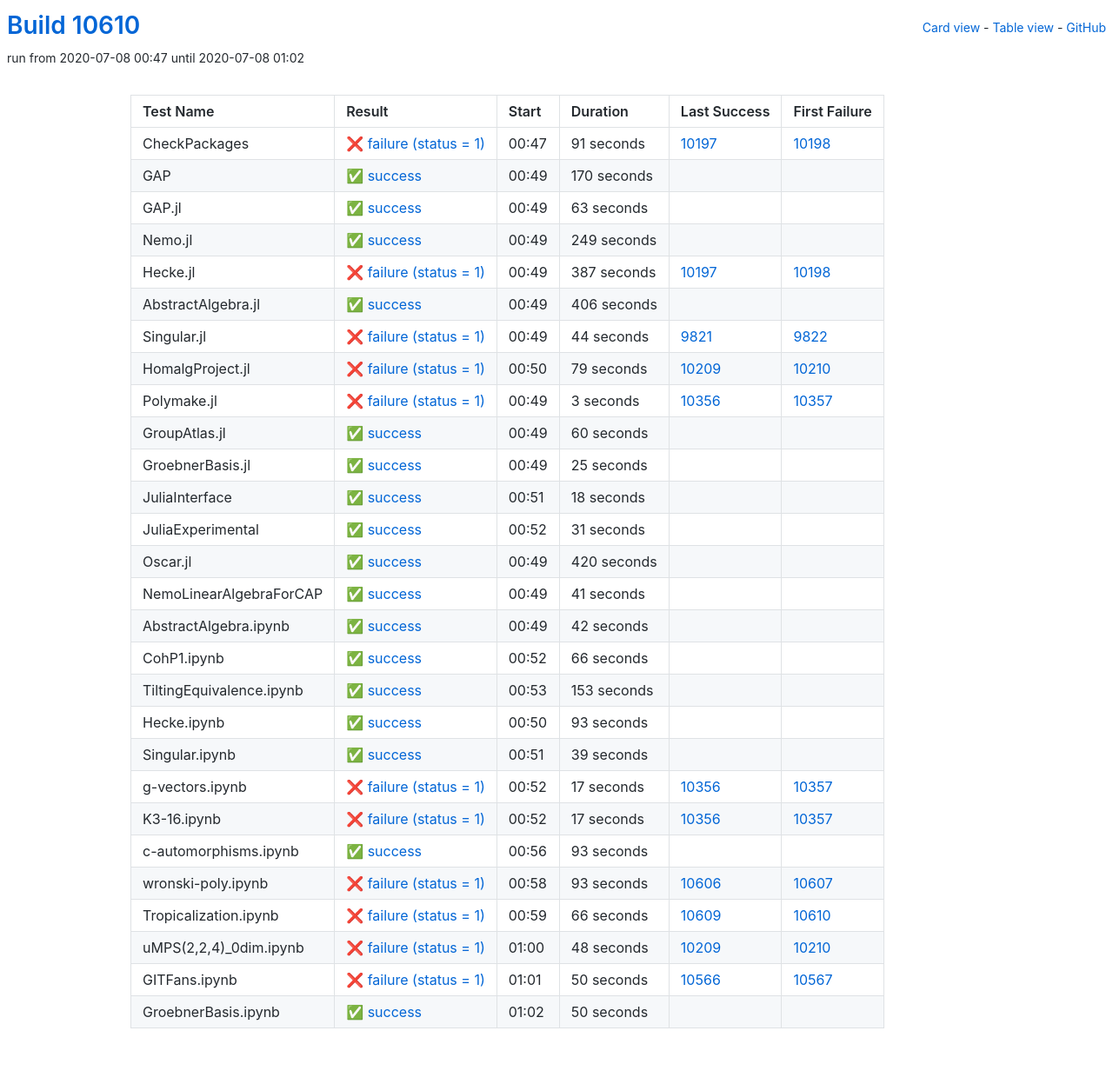
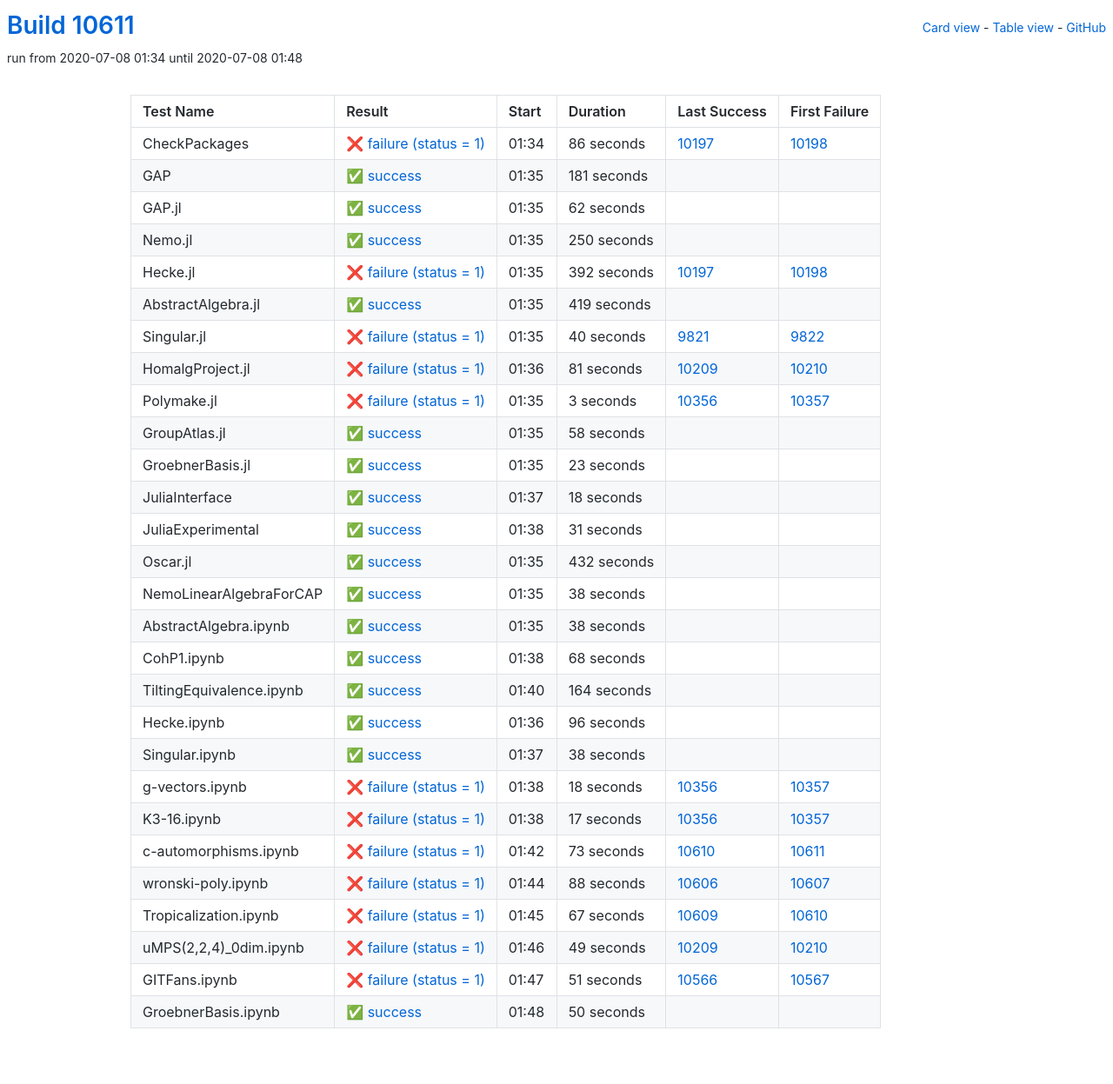
Before and after one commit to oscar-system/oscar-ci-status, a Jekyll site: the page built from table.html, in a window 1280 px wide. Shown: the whole page at 87% size. Built offline with Jekyll 4.4.1, drawn with Linux system fonts in a browser that asks for light colours.

Commit message:
Build #10611

```diff
--- a/_data/ci.yml
+++ b/_data/ci.yml
@@ -1,6 +1,6 @@
 ---
-build: 10610
-build_url: https://oscarci.mathematik.uni-kl.de/job/oscar/10610/
+build: 10611
+build_url: https://oscarci.mathematik.uni-kl.de/job/oscar/10611/
 job: oscar
 organization: oscar-system
 repo: oscar-ci-status
@@ -8,104 +8,104 @@
 tests:
 - name: CheckPackages
   id: checkpackages
-  log: https://oscarci.mathematik.uni-kl.de/job/oscar/10610/artifact/logs/build-10610/CheckPackages.log
-  start: 2020-07-08 00:47
+  log: https://oscarci.mathematik.uni-kl.de/job/oscar/10611/artifact/logs/build-10611/CheckPackages.log
+  start: 2020-07-08 01:34
   success: false
   exitcode: 1
   status: failure
-  duration: 91
+  duration: 86
   last_success: 10197
   last_success_url: https://oscarci.mathematik.uni-kl.de/job/oscar/10197/
   first_failure: 10198
   first_failure_url: https://oscarci.mathematik.uni-kl.de/job/oscar/10198/
 - name: GAP
   id: gap
-  log: https://oscarci.mathematik.uni-kl.de/job/oscar/10610/artifact/logs/build-10610/GAP.log
-  start: 2020-07-08 00:49
+  log: https://oscarci.mathematik.uni-kl.de/job/oscar/10611/artifact/logs/build-10611/GAP.log
+  start: 2020-07-08 01:35
   success: true
   exitcode: 0
   status: success
-  duration: 170
+  duration: 181
   last_success: false
   last_success_url:
   first_failure: false
   first_failure_url:
 - name: GAP.jl
   id: gap-jl
-  log: https://oscarci.mathematik.uni-kl.de/job/oscar/10610/artifact/logs/build-10610/GAP.jl.log
-  start: 2020-07-08 00:49
+  log: https://oscarci.mathematik.uni-kl.de/job/oscar/10611/artifact/logs/build-10611/GAP.jl.log
+  start: 2020-07-08 01:35
   success: true
   exitcode: 0
   status: success
-  duration: 63
+  duration: 62
   last_success: false
   last_success_url:
   first_failure: false
   first_failure_url:
 - name: Nemo.jl
   id: nemo-jl
-  log: https://oscarci.mathematik.uni-kl.de/job/oscar/10610/artifact/logs/build-10610/Nemo.jl.log
-  start: 2020-07-08 00:49
+  log: https://oscarci.mathematik.uni-kl.de/job/oscar/10611/artifact/logs/build-10611/Nemo.jl.log
+  start: 2020-07-08 01:35
   success: true
   exitcode: 0
   status: success
-  duration: 249
+  duration: 250
   last_success: false
   last_success_url:
   first_failure: false
   first_failure_url:
 - name: Hecke.jl
   id: hecke-jl
-  log: https://oscarci.mathematik.uni-kl.de/job/oscar/10610/artifact/logs/build-10610/Hecke.jl.log
-  start: 2020-07-08 00:49
+  log: https://oscarci.mathematik.uni-kl.de/job/oscar/10611/artifact/logs/build-10611/Hecke.jl.log
+  start: 2020-07-08 01:35
   success: false
   exitcode: 1
   status: failure
-  duration: 387
+  duration: 392
   last_success: 10197
   last_success_url: https://oscarci.mathematik.uni-kl.de/job/oscar/10197/
   first_failure: 10198
   first_failure_url: https://oscarci.mathematik.uni-kl.de/job/oscar/10198/
 - name: AbstractAlgebra.jl
   id: abstractalgebra-jl
-  log: https://oscarci.mathematik.uni-kl.de/job/oscar/10610/artifact/logs/build-10610/AbstractAlgebra.jl.log
-  start: 2020-07-08 00:49
+  log: https://oscarci.mathematik.uni-kl.de/job/oscar/10611/artifact/logs/build-10611/AbstractAlgebra.jl.log
+  start: 2020-07-08 01:35
   success: true
   exitcode: 0
   status: success
-  duration: 406
+  duration: 419
   last_success: false
   last_success_url:
   first_failure: false
   first_failure_url:
 - name: Singular.jl
   id: singular-jl
-  log: https://oscarci.mathematik.uni-kl.de/job/oscar/10610/artifact/logs/build-10610/Singular.jl.log
-  start: 2020-07-08 00:49
+  log: https://oscarci.mathematik.uni-kl.de/job/oscar/10611/artifact/logs/build-10611/Singular.jl.log
+  start: 2020-07-08 01:35
   success: false
   exitcode: 1
   status: failure
-  duration: 44
+  duration: 40
   last_success: 9821
   last_success_url: https://oscarci.mathematik.uni-kl.de/job/oscar/9821/
   first_failure: 9822
   first_failure_url: https://oscarci.mathematik.uni-kl.de/job/oscar/9822/
 - name: HomalgProject.jl
   id: homalgproject-jl
-  log: https://oscarci.mathematik.uni-kl.de/job/oscar/10610/artifact/logs/build-10610/HomalgProject.jl.log
-  start: 2020-07-08 00:50
+  log: https://oscarci.mathematik.uni-kl.de/job/oscar/10611/artifact/logs/build-10611/HomalgProject.jl.log
+  start: 2020-07-08 01:36
   success: false
   exitcode: 1
   status: failure
-  duration: 79
+  duration: 81
   last_success: 10209
   last_success_url: https://oscarci.mathematik.uni-kl.de/job/oscar/10209/
   first_failure: 10210
   first_failure_url: https://oscarci.mathematik.uni-kl.de/job/oscar/10210/
 - name: Polymake.jl
   id: polymake-jl
-  log: https://oscarci.mathematik.uni-kl.de/job/oscar/10610/artifact/logs/build-10610/Polymake.jl.log
-  start: 2020-07-08 00:49
+  log: https://oscarci.mathematik.uni-kl.de/job/oscar/10611/artifact/logs/build-10611/Polymake.jl.log
+  start: 2020-07-08 01:35
   success: false
   exitcode: 1
   status: failure
@@ -116,32 +116,32 @@
   first_failure_url: https://oscarci.mathematik.uni-kl.de/job/oscar/10357/
 - name: GroupAtlas.jl
   id: groupatlas-jl
-  log: https://oscarci.mathematik.uni-kl.de/job/oscar/10610/artifact/logs/build-10610/GroupAtlas.jl.log
-  start: 2020-07-08 00:49
+  log: https://oscarci.mathematik.uni-kl.de/job/oscar/10611/artifact/logs/build-10611/GroupAtlas.jl.log
+  start: 2020-07-08 01:35
   success: true
   exitcode: 0
   status: success
-  duration: 60
+  duration: 58
   last_success: false
   last_success_url:
   first_failure: false
   first_failure_url:
 - name: GroebnerBasis.jl
   id: groebnerbasis-jl
-  log: https://oscarci.mathematik.uni-kl.de/job/oscar/10610/artifact/logs/build-10610/GroebnerBasis.jl.log
-  start: 2020-07-08 00:49
+  log: https://oscarci.mathematik.uni-kl.de/job/oscar/10611/artifact/logs/build-10611/GroebnerBasis.jl.log
+  start: 2020-07-08 01:35
   success: true
   exitcode: 0
   status: success
-  duration: 25
+  duration: 23
   last_success: false
   last_success_url:
   first_failure: false
   first_failure_url:
 - name: JuliaInterface
   id: juliainterface
-  log: https://oscarci.mathematik.uni-kl.de/job/oscar/10610/artifact/logs/build-10610/JuliaInterface.log
-  start: 2020-07-08 00:51
+  log: https://oscarci.mathematik.uni-kl.de/job/oscar/10611/artifact/logs/build-10611/JuliaInterface.log
+  start: 2020-07-08 01:37
   success: true
   exitcode: 0
   status: success
@@ -152,8 +152,8 @@
   first_failure_url:
 - name: JuliaExperimental
   id: juliaexperimental
-  log: https://oscarci.mathematik.uni-kl.de/job/oscar/10610/artifact/logs/build-10610/JuliaExperimental.log
-  start: 2020-07-08 00:52
+  log: https://oscarci.mathematik.uni-kl.de/job/oscar/10611/artifact/logs/build-10611/JuliaExperimental.log
+  start: 2020-07-08 01:38
   success: true
   exitcode: 0
   status: success
@@ -164,104 +164,104 @@
   first_failure_url:
 - name: Oscar.jl
   id: oscar-jl
-  log: https://oscarci.mathematik.uni-kl.de/job/oscar/10610/artifact/logs/build-10610/Oscar.jl.log
-  start: 2020-07-08 00:49
+  log: https://oscarci.mathematik.uni-kl.de/job/oscar/10611/artifact/logs/build-10611/Oscar.jl.log
+  start: 2020-07-08 01:35
   success: true
   exitcode: 0
   status: success
-  duration: 420
+  duration: 432
   last_success: false
   last_success_url:
   first_failure: false
   first_failure_url:
 - name: NemoLinearAlgebraForCAP
   id: nemolinearalgebraforcap
-  log: https://oscarci.mathematik.uni-kl.de/job/oscar/10610/artifact/logs/build-10610/NemoLinearAlgebraForCAP.log
-  start: 2020-07-08 00:49
+  log: https://oscarci.mathematik.uni-kl.de/job/oscar/10611/artifact/logs/build-10611/NemoLinearAlgebraForCAP.log
+  start: 2020-07-08 01:35
   success: true
   exitcode: 0
   status: success
-  duration: 41
+  duration: 38
   last_success: false
   last_success_url:
   first_failure: false
   first_failure_url:
 - name: AbstractAlgebra.ipynb
   id: abstractalgebra-ipynb
-  log: https://oscarci.mathematik.uni-kl.de/job/oscar/10610/artifact/logs/build-10610/AbstractAlgebra.ipynb.log
-  start: 2020-07-08 00:49
+  log: https://oscarci.mathematik.uni-kl.de/job/oscar/10611/artifact/logs/build-10611/AbstractAlgebra.ipynb.log
+  start: 2020-07-08 01:35
   success: true
   exitcode: 0
   status: success
-  duration: 42
+  duration: 38
   last_success: false
   last_success_url:
   first_failure: false
   first_failure_url:
 - name: CohP1.ipynb
   id: cohp1-ipynb
-  log: https://oscarci.mathematik.uni-kl.de/job/oscar/10610/artifact/logs/build-10610/CohP1.ipynb.log
-  start: 2020-07-08 00:52
+  log: https://oscarci.mathematik.uni-kl.de/job/oscar/10611/artifact/logs/build-10611/CohP1.ipynb.log
+  start: 2020-07-08 01:38
   success: true
   exitcode: 0
   status: success
-  duration: 66
+  duration: 68
   last_success: false
   last_success_url:
   first_failure: false
   first_failure_url:
 - name: TiltingEquivalence.ipynb
   id: tiltingequivalence-ipynb
-  log: https://oscarci.mathematik.uni-kl.de/job/oscar/10610/artifact/logs/build-10610/TiltingEquivalence.ipynb.log
-  start: 2020-07-08 00:53
+  log: https://oscarci.mathematik.uni-kl.de/job/oscar/10611/artifact/logs/build-10611/TiltingEquivalence.ipynb.log
+  start: 2020-07-08 01:40
   success: true
   exitcode: 0
   status: success
-  duration: 153
+  duration: 164
   last_success: false
   last_success_url:
   first_failure: false
   first_failure_url:
 - name: Hecke.ipynb
   id: hecke-ipynb
-  log: https://oscarci.mathematik.uni-kl.de/job/oscar/10610/artifact/logs/build-10610/Hecke.ipynb.log
-  start: 2020-07-08 00:50
+  log: https://oscarci.mathematik.uni-kl.de/job/oscar/10611/artifact/logs/build-10611/Hecke.ipynb.log
+  start: 2020-07-08 01:36
   success: true
   exitcode: 0
   status: success
-  duration: 93
+  duration: 96
   last_success: false
   last_success_url:
   first_failure: false
   first_failure_url:
 - name: Singular.ipynb
   id: singular-ipynb
-  log: https://oscarci.mathematik.uni-kl.de/job/oscar/10610/artifact/logs/build-10610/Singular.ipynb.log
-  start: 2020-07-08 00:51
+  log: https://oscarci.mathematik.uni-kl.de/job/oscar/10611/artifact/logs/build-10611/Singular.ipynb.log
+  start: 2020-07-08 01:37
   success: true
   exitcode: 0
   status: success
-  duration: 39
+  duration: 38
   last_success: false
   last_success_url:
   first_failure: false
   first_failure_url:
 - name: g-vectors.ipynb
   id: g-vectors-ipynb
-  log: https://oscarci.mathematik.uni-kl.de/job/oscar/10610/artifact/logs/build-10610/g-vectors.ipynb.log
-  start: 2020-07-08 00:52
+  log: https://oscarci.mathematik.uni-kl.de/job/oscar/10611/artifact/logs/build-10611/g-vectors.ipynb.log
+  start: 2020-07-08 01:38
   success: false
   exitcode: 1
   status: failure
-  duration: 17
+  duration: 18
   last_success: 10356
   last_success_url: https://oscarci.mathematik.uni-kl.de/job/oscar/10356/
   first_failure: 10357
   first_failure_url: https://oscarci.mathematik.uni-kl.de/job/oscar/10357/
 - name: K3-16.ipynb
   id: k3-16-ipynb
-  log: https://oscarci.mathematik.uni-kl.de/job/oscar/10610/artifact/logs/build-10610/K3-16.ipynb.log
-  start: 2020-07-08 00:52
+  log: https://oscarci.mathematik.uni-kl.de/job/oscar/10611/artifact/logs/build-10611/K3-16.ipynb.log
+  start: 2020-07-08 01:38
   success: false
   exitcode: 1
   status: failure
@@ -272,68 +272,68 @@
   first_failure_url: https://oscarci.mathematik.uni-kl.de/job/oscar/10357/
 - name: c-automorphisms.ipynb
   id: c-automorphisms-ipynb
-  log: https://oscarci.mathematik.uni-kl.de/job/oscar/10610/artifact/logs/build-10610/c-automorphisms.ipynb.log
-  start: 2020-07-08 00:56
-  success: true
-  exitcode: 0
-  status: success
-  duration: 93
-  last_success: false
-  last_success_url:
-  first_failure: false
-  first_failure_url:
-- name: wronski-poly.ipynb
-  id: wronski-poly-ipynb
-  log: https://oscarci.mathematik.uni-kl.de/job/oscar/10610/artifact/logs/build-10610/wronski-poly.ipynb.log
-  start: 2020-07-08 00:58
+  log: https://oscarci.mathematik.uni-kl.de/job/oscar/10611/artifact/logs/build-10611/c-automorphisms.ipynb.log
+  start: 2020-07-08 01:42
   success: false
   exitcode: 1
   status: failure
-  duration: 93
+  duration: 73
+  last_success: 10610
+  last_success_url: https://oscarci.mathematik.uni-kl.de/job/oscar/10610/
+  first_failure: 10611
+  first_failure_url: https://oscarci.mathematik.uni-kl.de/job/oscar/10611/
+- name: wronski-poly.ipynb
+  id: wronski-poly-ipynb
+  log: https://oscarci.mathematik.uni-kl.de/job/oscar/10611/artifact/logs/build-10611/wronski-poly.ipynb.log
+  start: 2020-07-08 01:44
+  success: false
+  exitcode: 1
+  status: failure
+  duration: 88
   last_success: 10606
   last_success_url: https://oscarci.mathematik.uni-kl.de/job/oscar/10606/
   first_failure: 10607
   first_failure_url: https://oscarci.mathematik.uni-kl.de/job/oscar/10607/
 - name: Tropicalization.ipynb
   id: tropicalization-ipynb
-  log: https://oscarci.mathematik.uni-kl.de/job/oscar/10610/artifact/logs/build-10610/Tropicalization.ipynb.log
-  start: 2020-07-08 00:59
+  log: https://oscarci.mathematik.uni-kl.de/job/oscar/10611/artifact/logs/build-10611/Tropicalization.ipynb.log
+  start: 2020-07-08 01:45
   success: false
   exitcode: 1
   status: failure
-  duration: 66
+  duration: 67
   last_success: 10609
   last_success_url: https://oscarci.mathematik.uni-kl.de/job/oscar/10609/
   first_failure: 10610
   first_failure_url: https://oscarci.mathematik.uni-kl.de/job/oscar/10610/
 - name: uMPS(2,2,4)_0dim.ipynb
   id: umps-2-2-4-0dim-ipynb
-  log: https://oscarci.mathematik.uni-kl.de/job/oscar/10610/artifact/logs/build-10610/uMPS-2-2-4-_0dim.ipynb.log
-  start: 2020-07-08 01:00
+  log: https://oscarci.mathematik.uni-kl.de/job/oscar/10611/artifact/logs/build-10611/uMPS-2-2-4-_0dim.ipynb.log
+  start: 2020-07-08 01:46
   success: false
   exitcode: 1
   status: failure
-  duration: 48
+  duration: 49
   last_success: 10209
   last_success_url: https://oscarci.mathematik.uni-kl.de/job/oscar/10209/
   first_failure: 10210
   first_failure_url: https://oscarci.mathematik.uni-kl.de/job/oscar/10210/
 - name: GITFans.ipynb
   id: gitfans-ipynb
-  log: https://oscarci.mathematik.uni-kl.de/job/oscar/10610/artifact/logs/build-10610/GITFans.ipynb.log
-  start: 2020-07-08 01:01
+  log: https://oscarci.mathematik.uni-kl.de/job/oscar/10611/artifact/logs/build-10611/GITFans.ipynb.log
+  start: 2020-07-08 01:47
   success: false
   exitcode: 1
   status: failure
-  duration: 50
+  duration: 51
   last_success: 10566
   last_success_url: https://oscarci.mathematik.uni-kl.de/job/oscar/10566/
   first_failure: 10567
   first_failure_url: https://oscarci.mathematik.uni-kl.de/job/oscar/10567/
 - name: GroebnerBasis.ipynb
   id: groebnerbasis-ipynb
-  log: https://oscarci.mathematik.uni-kl.de/job/oscar/10610/artifact/logs/build-10610/GroebnerBasis.ipynb.log
-  start: 2020-07-08 01:02
+  log: https://oscarci.mathematik.uni-kl.de/job/oscar/10611/artifact/logs/build-10611/GroebnerBasis.ipynb.log
+  start: 2020-07-08 01:48
   success: true
   exitcode: 0
   status: success
```
Also changed, not shown: README.md.
